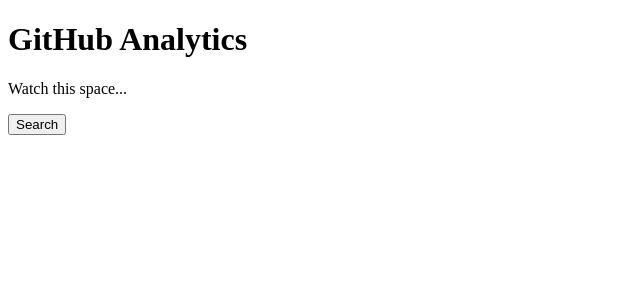
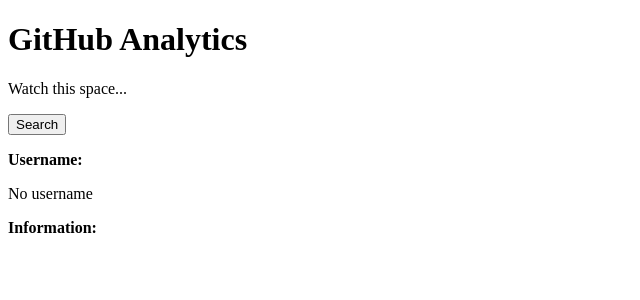
Before and after one commit to lpc477/GitHubVis, a React (Create React App) app in the folder project/: page / in a window 1280 px wide. Shown: the top 300 px of the page, without its empty margins (0-640 px from the left). Built offline with nearby package versions, Linux system fonts and the light colour scheme.

Commit message:
Hardcoded GET of lpc477

```diff
--- a/project/package.json
+++ b/project/package.json
@@ -3,6 +3,7 @@
   "version": "0.1.0",
   "private": true,
   "dependencies": {
+    "axios": "^0.19.0",
     "react": "^16.11.0",
     "react-dom": "^16.11.0",
     "react-scripts": "3.2.0"
--- a/project/src/App.jsx
+++ b/project/src/App.jsx
@@ -1,12 +1,22 @@
 import React, { Component } from 'react';
 import Button from './components/Button.jsx';
+import axios from 'axios';
+
 class App extends Component {
   constructor() {
     super();
+    this.state = {
+      username: 'No username',
+      infor: ''
+    }
     this.handleClick = this.handleClick.bind(this)
   }
 handleClick(e) {
-    alert("The button was clicked");
+    axios.get('https://api.github.com/users/lpc477')
+    .then(response=> this.setState({
+      username: response.data.login,
+      info: JSON.stringify(response.data, undefined, 2)
+    }));
   }
 render() {
     return (
@@ -18,6 +28,10 @@
           Watch this space...
         </p>
         <Button handleClick={this.handleClick}/>
+        <p><b>Username:</b></p>
+        <p>{this.state.username}</p>
+        <b>Information:</b>
+        <pre>{this.state.info}</pre>
       </div>
     );
   }
```
Also changed, not shown: 1 other file (tests, documents, lock files or other folders).
